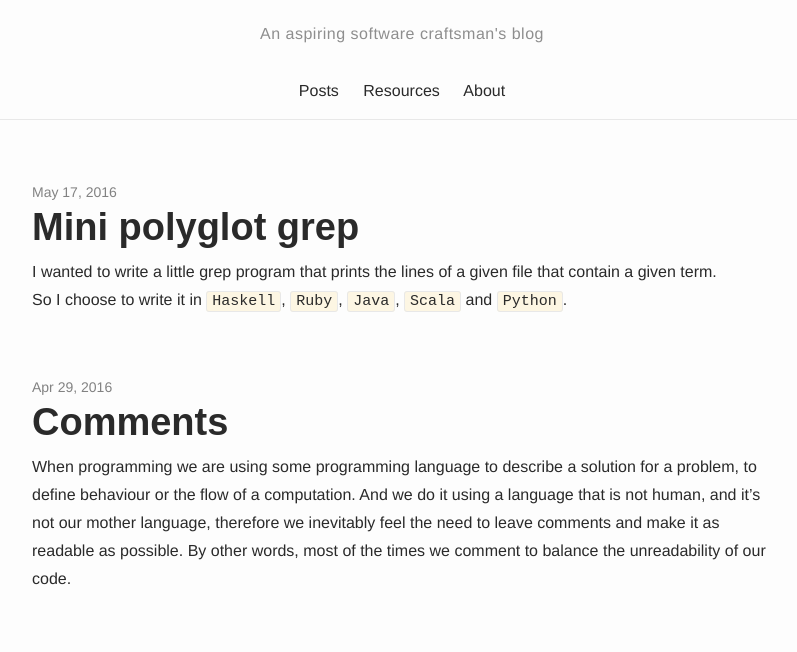
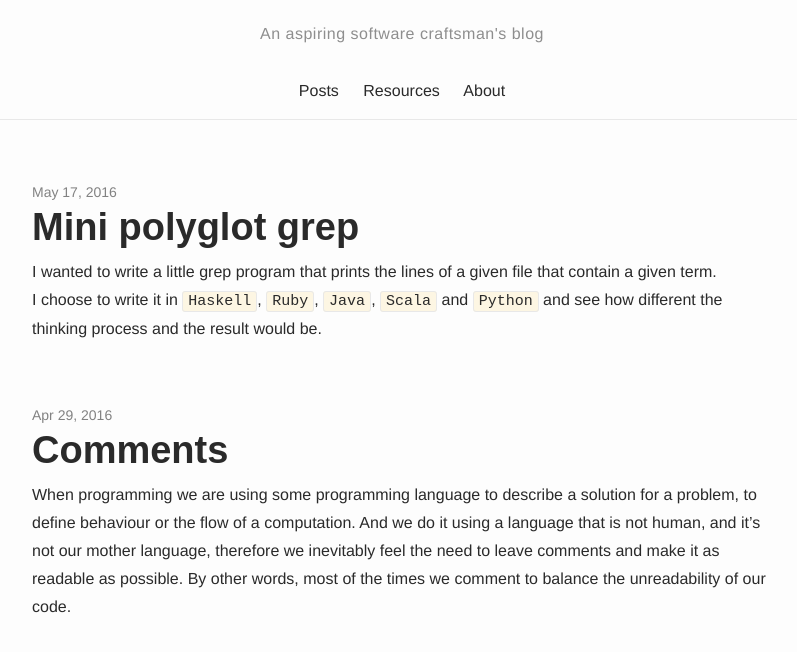
Before and after one commit to NunoAlexandre/nunoalexandre.github.io, a Jekyll site: the page built from index.html, in a window 1280 px wide and 900 px high, cut to the strip 241-893 px from the top of the window. Shown: the whole strip, without its empty margins (238-1035 px from the left). Built offline with Jekyll 4.4.1, drawn with Linux system fonts in a browser that asks for light colours; comment, search, counter and statistics services are not loaded.

Commit message:
minor corrections on mini grep post

````diff
--- a/_posts/2016-05-17-mini-polyglot-grep.markdown
+++ b/_posts/2016-05-17-mini-polyglot-grep.markdown
@@ -7,9 +7,9 @@
 ---
 
 I wanted to write a little grep program that prints the lines of a given file that contain a given term.<br>
-So I choose to write it in ```Haskell```, ```Ruby```, ```Java```, ```Scala``` and ```Python```.
+I choose to write it in ```Haskell```, ```Ruby```, ```Java```, ```Scala``` and ```Python``` and see how different the thinking process and the result would be.
 
-The aim was to get an idea on these points:
+The aim was to get an idea of these points:
 
 - how different these languages deal with IO
 - how conditional flows could be managed
@@ -17,7 +17,7 @@
 - LOC
 
 
-So as baseline I defined the following points:
+ And as baseline I defined the following requirements:
 
 - usage is grep term file (the term and the file to grep would be taken as program arguments)
 - in case of incorrect usage (not enough arguments), prints the usage.
````
Also changed, not shown: other parts of _posts/2016-05-17-mini-polyglot-grep.markdown (+2 -2 lines).
